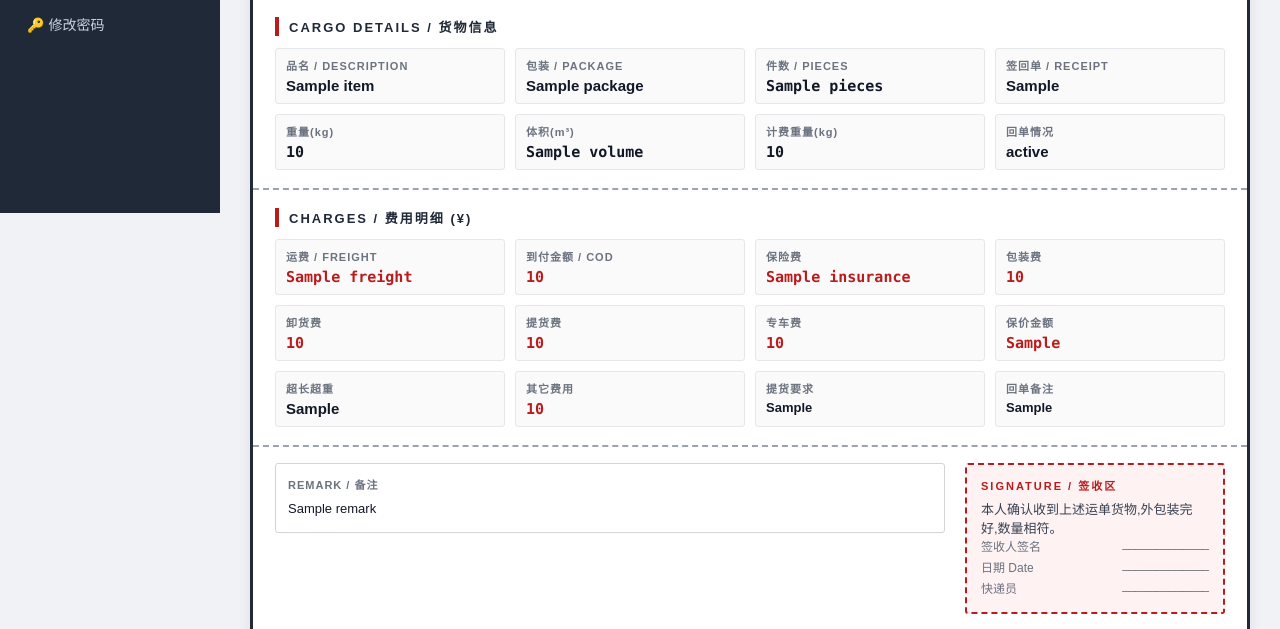
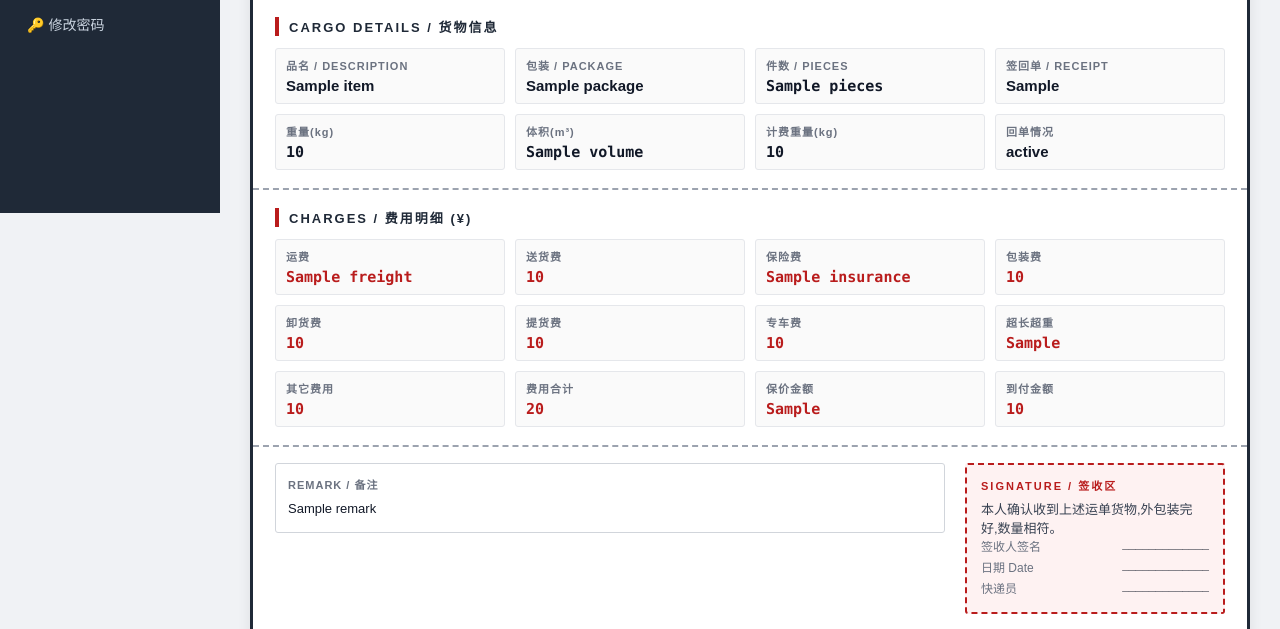
Before and after one commit to williamhuangx/ansuto, a Flask app: template templates/admin/tracking_detail.html in a window 1280 px wide. Shown: the part 587-1216 px from the top of the page. Run offline with Flask 3, Linux system fonts and the light colour scheme; the template is opened without the code that fills it: most values are stand-ins (such as "Sample title", 1, 10 or a date in 2020).

Commit message:
Update tracking_detail.html

```diff
--- a/templates/admin/tracking_detail.html
+++ b/templates/admin/tracking_detail.html
@@ -473,18 +473,20 @@
         <div class="waybill-section">
             <h4>CHARGES / 费用明细 (¥)</h4>
             <div class="waybill-grid">
-                <div class="field"><span class="lbl">运费 / FREIGHT</span><div class="val money">{{ item['freight'] or '-' }}</div></div>
-                <div class="field"><span class="lbl">到付金额 / COD</span><div class="val money">{{ item['cod_amount'] or '-' }}</div></div>
+                <div class="field"><span class="lbl">运费</span><div class="val money">{{ item['freight'] or '-' }}</div></div>
+                <div class="field"><span class="lbl">送货费</span><div class="val money">{{ item['delivery_fee'] or '-' }}</div></div>
                 <div class="field"><span class="lbl">保险费</span><div class="val money">{{ item['insurance'] or '-' }}</div></div>
                 <div class="field"><span class="lbl">包装费</span><div class="val money">{{ item['package_fee'] or '-' }}</div></div>
                 <div class="field"><span class="lbl">卸货费</span><div class="val money">{{ item['unload_fee'] or '-' }}</div></div>
                 <div class="field"><span class="lbl">提货费</span><div class="val money">{{ item['pickup_fee'] or '-' }}</div></div>
                 <div class="field"><span class="lbl">专车费</span><div class="val money">{{ item['special_car_fee'] or '-' }}</div></div>
-                <div class="field"><span class="lbl">保价金额</span><div class="val money">{{ item['declared_value'] or '-' }}</div></div>
-                <div class="field"><span class="lbl">超长超重</span><div class="val">{{ item['oversize_heavy'] or '-' }}</div></div>
-                <div class="field"><span class="lbl">其它费用</span><div class="val money">{{ item['other_fee'] or '-' }}</div></div>
-                <div class="field"><span class="lbl">提货要求</span><div class="val" style="font-size: 13px;">{{ item['pickup_request'] or '-' }}</div></div>
-                <div class="field"><span class="lbl">回单备注</span><div class="val" style="font-size: 13px;">{{ item['receipt_remark'] or '-' }}</div></div>
+                <div class="field"><span class="lbl">超长超重</span><div class="val money">{{ item['oversize_heavy'] if item else 0 }}</div></div>
+                <div class="field"><span class="lbl">其它费用</span><div class="val money">{{ item['other_fee'] if item else 0 }}</div></div>
+                <div class="field"><span class="lbl">费用合计</span><div class="val money">{{ item['freight'] + item['delivery_fee'] + item['insurance'] + item['package_fee'] + item['unload_fee'] + item['pickup_fee'] + item['special_car_fee'] + item['oversize_heavy']  + item['other_fee'] }}</div></div>
+                <div class="field"><span class="lbl">保价金额</span><div class="val money">{{ item['declared_value'] if item else 0 }}</div></div>
+                <div class="field"><span class="lbl">到付金额</span><div class="val money">{{ item['cod_amount'] if item else 0 }}</div></div>
+                <!-- <div class="field"><span class="lbl">提货要求</span><div class="val" style="font-size: 13px;">{{ item['pickup_request'] or '-' }}</div></div>
+                <div class="field"><span class="lbl">回单备注</span><div class="val" style="font-size: 13px;">{{ item['receipt_remark'] or '-' }}</div></div> -->
             </div>
         </div>
 
```
